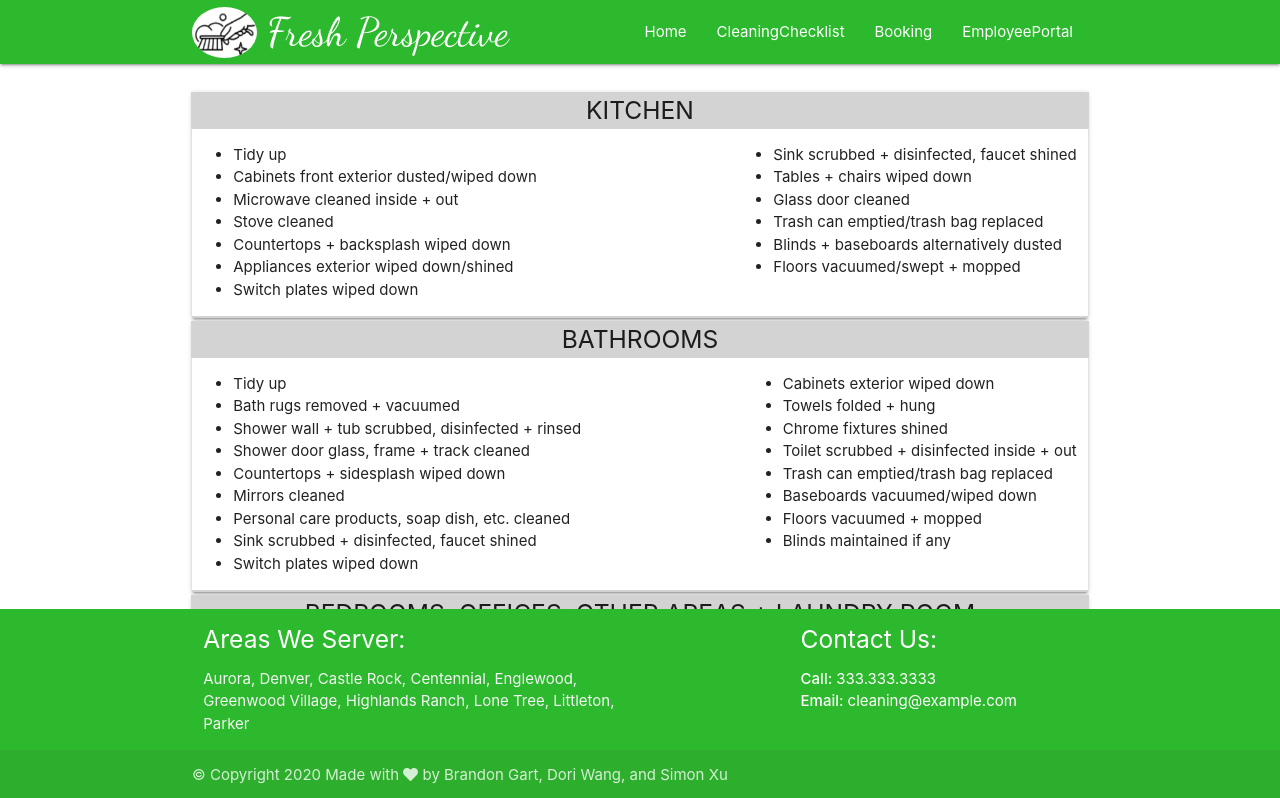
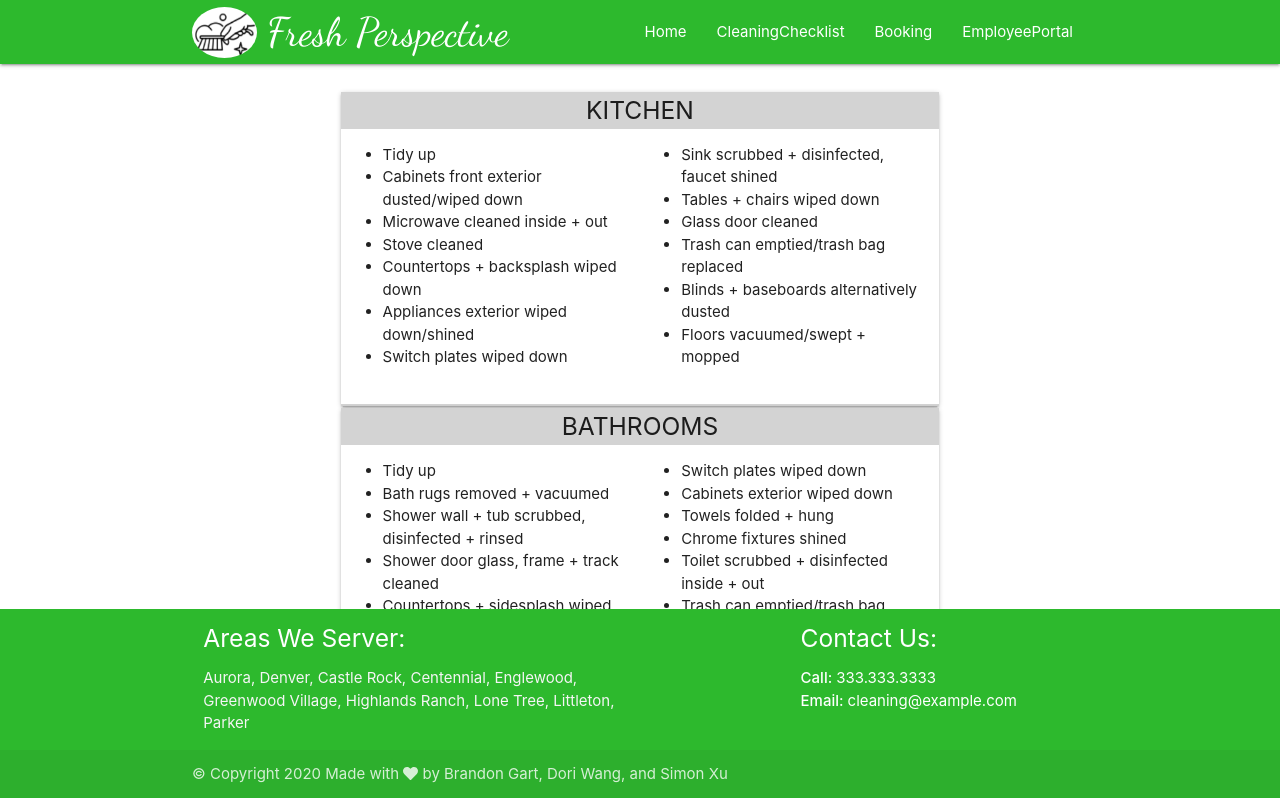
Before and after one commit to ninjapretzel/FreshPerspectiveCleaning, a React (Create React App) app in the folder client/: page /checklist in a window 1280 px wide. Shown: the top 798 px of the page. Built offline with nearby package versions, Linux system fonts and the light colour scheme.

Commit message:
edited checklist page layout, added put and delete routes

```diff
--- a/client/src/components/BookingForm.js
+++ b/client/src/components/BookingForm.js
@@ -134,7 +134,7 @@ function BookingForm(props) {
                 <Col className="validate input-field" l={ 6 } s={ 12 }>
                     <input name="zipCode" type="text"
                         value={ props.zipCode } onChange={ props.handleFormInputChange } />
-                    <label>Zip Code</label>²²
+                    <label>Zip Code</label>
                 </Col>
                 <Col className="input-field" l={ 12 } s={ 12 }>
                     <textarea name="notes" className="materialize-textarea" data-length="120"
--- a/client/src/components/ChecklistCards.js
+++ b/client/src/components/ChecklistCards.js
@@ -6,7 +6,8 @@ export const KitchenCard = () => {
     return (
         <div>
             <h5>KITCHEN</h5>
-            <ul className="float-left">
+            <div className="row">
+                <ul className="col l6 s12">
                     <li>Tidy up</li>
                     <li>Cabinets front exterior dusted/wiped down</li>
                     <li>Microwave cleaned inside + out</li>
@@ -15,7 +16,7 @@ export const KitchenCard = () => {
                     <li>Appliances exterior wiped down/shined</li>
                     <li>Switch plates wiped down</li>
                 </ul>
-            <ul className="float-right">
+                <ul className="col l6 s12">
                     <li>Sink scrubbed + disinfected, faucet shined</li>
                     <li>Tables + chairs wiped down</li>
                     <li>Glass door cleaned</li>
@@ -24,6 +25,7 @@ export const KitchenCard = () => {
                     <li>Floors vacuumed/swept + mopped</li>
                 </ul>
             </div>
+        </div>
     )
 }
 
@@ -31,7 +33,8 @@ export const BathCard = () => {
     return (
         <div>
             <h5>BATHROOMS</h5>
-            <ul className="float-left">
+            <div className="row">
+                <ul className="col l6 s12">
                     <li>Tidy up</li>
                     <li>Bath rugs removed + vacuumed</li>
                     <li>Shower wall + tub scrubbed, disinfected + rinsed</li>
@@ -40,9 +43,9 @@ export const BathCard = () => {
                     <li>Mirrors cleaned</li>
                     <li>Personal care products, soap dish, etc. cleaned</li>
                     <li>Sink scrubbed + disinfected, faucet shined</li>
+                </ul>
+                <ul className="col l6 s12">
                     <li>Switch plates wiped down</li>
-            </ul>
-            <ul className="float-right">
                     <li>Cabinets exterior wiped down</li>
                     <li>Towels folded + hung</li>
                     <li>Chrome fixtures shined</li>
@@ -53,6 +56,7 @@ export const BathCard = () => {
                     <li>Blinds maintained if any</li>
                 </ul>
             </div>
+        </div>
     )
 }
 
@@ -60,7 +64,8 @@ export const RoomCard = () => {
     return (
         <div>
             <h5>BEDROOMS, OFFICES, OTHER AREAS + LAUNDRY ROOM</h5>
-            <ul className="float-left">
+            <div className="row">
+                <ul className="col l6 s12">
                     <li>Tidy up</li>
                     <li>Standing objects dusted</li>
                     <li>Furniture dusted (horizontal + vertical surfaces)</li>
@@ -69,7 +74,7 @@ export const RoomCard = () => {
                     <li>Glass door cleaned</li>
                     <li>Stair railings dusted/handrail wiped down</li>
                 </ul>
-            <ul className="float-right">
+                <ul className="col l6 s12">
                     <li>Stairs vacuumed/wiped down</li>
                     <li>Cabinets front exterior dusted/wiped down</li>
                     <li>Washer + dryer exterior dusted/wiped down</li>
@@ -78,5 +83,6 @@ export const RoomCard = () => {
                     <li>Floors vacuumed/swept + mopped (if applicable)</li>
                 </ul>
             </div>
+        </div>
     )
 }
--- a/client/src/pages/Checklist.js
+++ b/client/src/pages/Checklist.js
@@ -4,13 +4,13 @@ import { KitchenCard, BathCard, RoomCard } from "../components/ChecklistCards"
 const Checklist = () => {
     return (
         <div className="row">
-            <div className="card col l12 cardLists">
+            <div className="card col l8 offset-l2 cardLists">
                 <KitchenCard />
             </div>
-            <div className="card col l12 cardLists">
+            <div className="card col l8 offset-l2 cardLists">
                 <BathCard />
             </div>
-            <div className="card col l12 cardLists">
+            <div className="card col l8 offset-l2 cardLists">
                 <RoomCard />
             </div>
         </div>
```
Also changed, not shown: 1 other file (tests, documents, lock files or other folders). Lines whose indentation alone changed are shown as unchanged.
